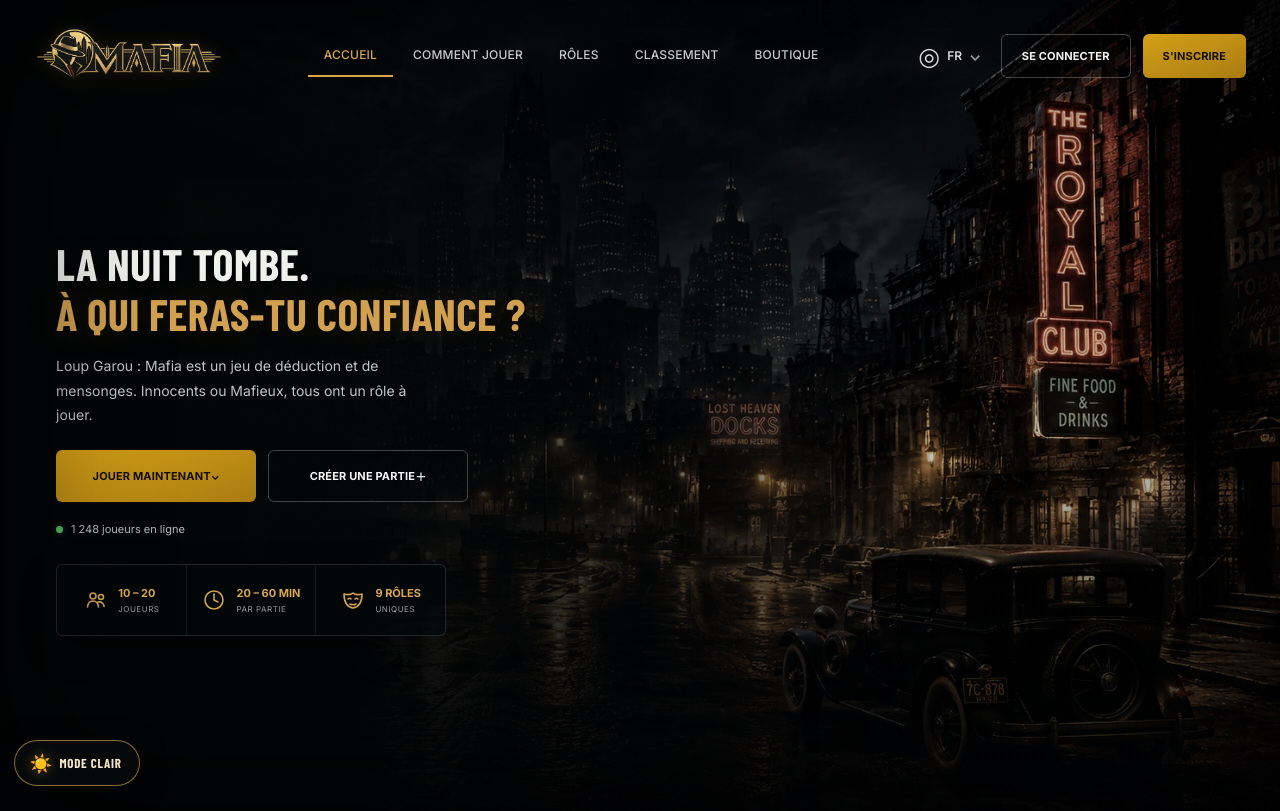
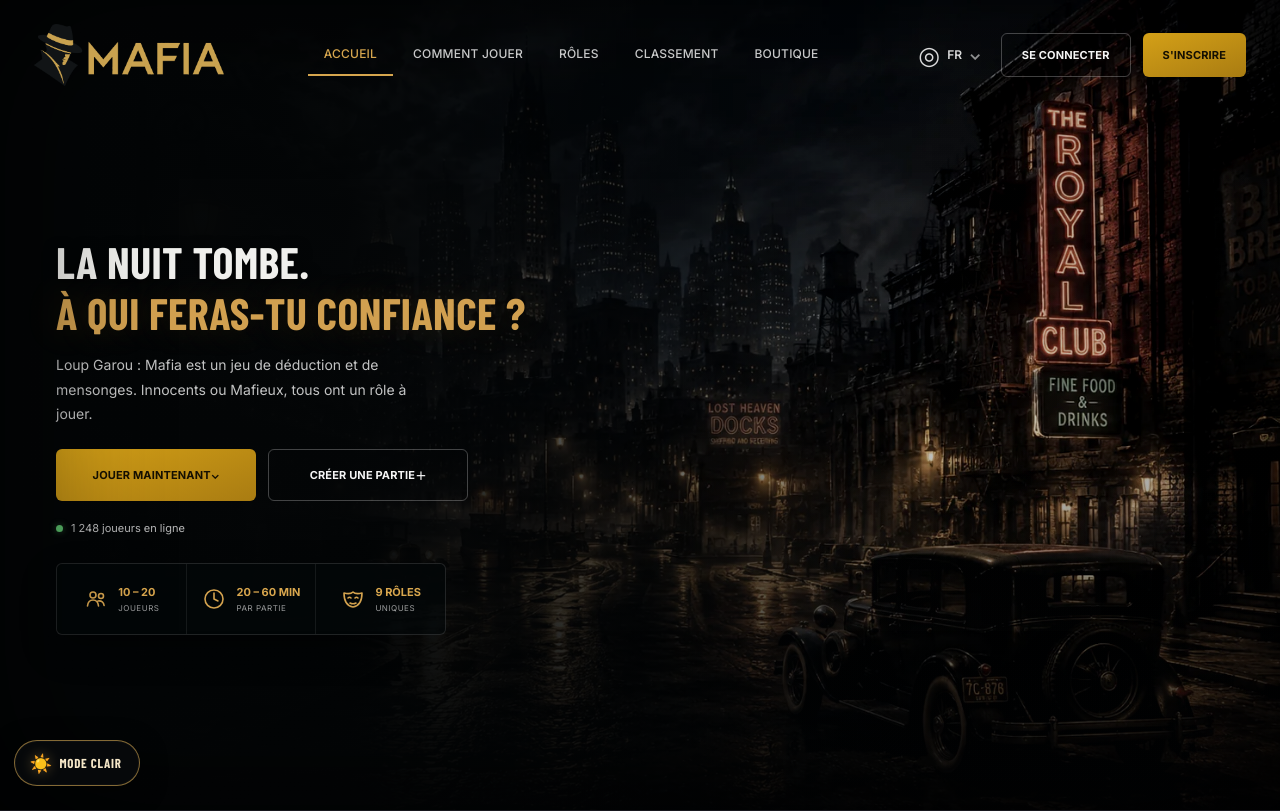
Before and after one commit to NOaMTL/mafia_web, a Next.js app: page / in a window 1280 px wide. Built offline with nearby package versions, Linux system fonts and the light colour scheme; a web font is replaced by a local one.

Commit message:
fix: update logo texture to flat version and adjust image dimensions

```diff
--- a/app/lab3d/page.js
+++ b/app/lab3d/page.js
@@ -561,7 +561,7 @@ export default function Lab3dPage() {
       logoMark.rotation.x = Math.PI / 2;
       logoMark.scaling.y = 0.77;
       const logoMaterial = new B.StandardMaterial('table-logo-material', scene);
-      const logoTexture = new B.Texture('/brand/mafia-logo-gold.png', scene);
+      const logoTexture = new B.Texture('/brand/mafia-logo-flat.png', scene);
       logoTexture.hasAlpha = true;
       logoMaterial.diffuseTexture = logoTexture;
       logoMaterial.opacityTexture = logoTexture;
@@ -1358,7 +1358,7 @@ export default function Lab3dPage() {
 
       <header className={styles.topbar}>
         <div className={styles.brand}>
-          <Image src="/brand/mafia-logo-gold.png" alt="MAFIA" width={106} height={40} priority />
+          <Image src="/brand/mafia-logo-flat.png" alt="MAFIA" width={123} height={40} priority />
           <span>LABORATOIRE 3D</span>
         </div>
 
--- a/components/BrandMark.js
+++ b/components/BrandMark.js
@@ -6,10 +6,10 @@ export default function BrandMark({ href = '/', compact = false }) {
     <Link href={href} className={`landing-brand ${compact ? 'compact' : ''}`} aria-label="MAFIA — accueil">
       <Image
         className="brand-logo-image"
-        src="/brand/mafia-logo-gold.png"
+        src="/brand/mafia-logo-flat.png"
         alt="MAFIA"
-        width={2112}
-        height={705}
+        width={1200}
+        height={391}
         priority
         sizes={compact ? '152px' : '190px'}
       />
```
Also changed, not shown: app/globals.css, public/brand/mafia-logo-flat.png (added).
